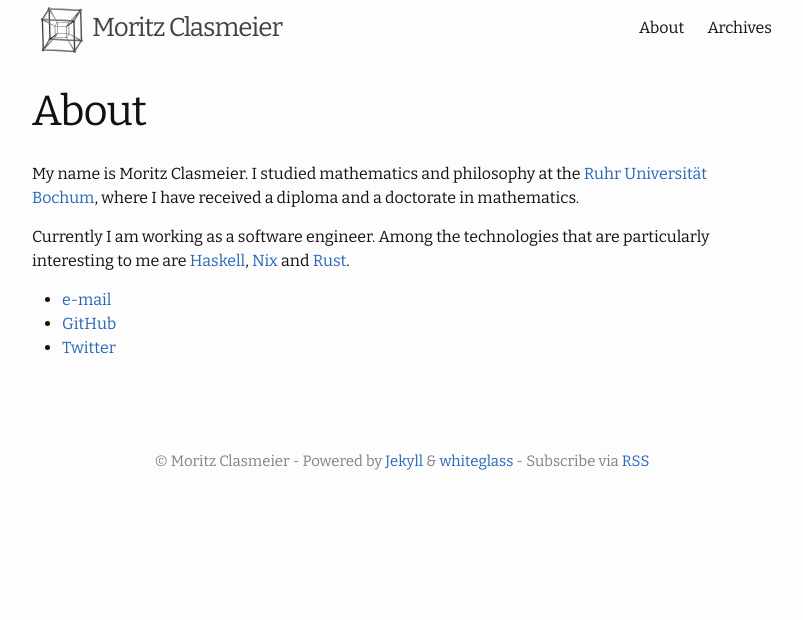
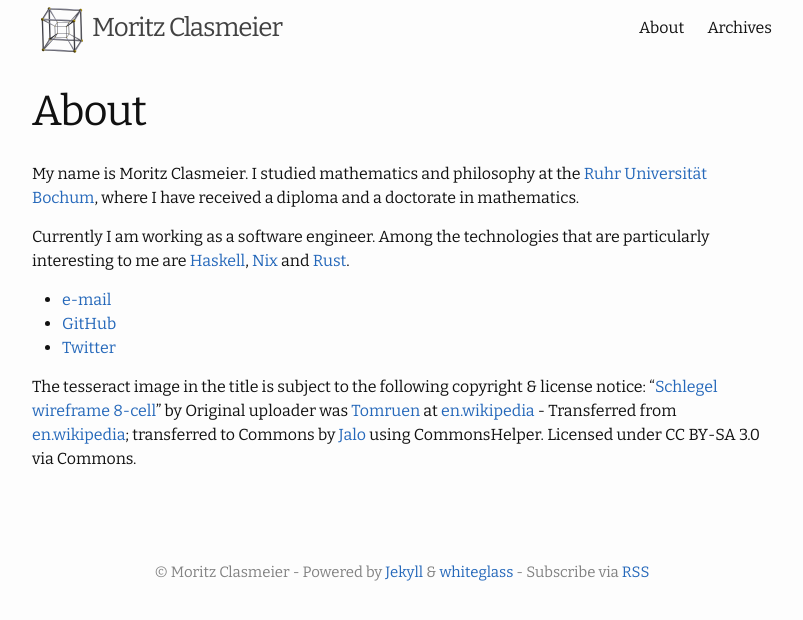
Before and after one commit to mtesseract/mtesseract.github.io, a Jekyll site: the page built from about.md, in a window 1280 px wide. Shown: the top 620 px of the page, without its empty margins (238-1041 px from the left). Built offline with Jekyll 4.4.1, drawn with Linux system fonts in a browser that asks for light colours.

Commit message:
Added copyright notice to About

```diff
--- a/about.md
+++ b/about.md
@@ -11,3 +11,5 @@ Currently I am working as a software engineer. Among the technologies that are p
 * [e-mail](mailto:mtesseract@silverratio.net)
 * [GitHub](https://github.com/mtesseract)
 * [Twitter](https://twitter.com/mtesseract)
+
+The tesseract image in the title is subject to the following copyright & license notice: “[Schlegel wireframe 8-cell](https://commons.wikimedia.org/wiki/File:Schlegel_wireframe_8-cell.png#/media/File:Schlegel_wireframe_8-cell.png)” by Original uploader was [Tomruen](http://en.wikipedia.org/wiki/User:Tomruen) at [en.wikipedia](http://en.wikipedia.org/) - Transferred from [en.wikipedia](http://en.wikipedia.org/); transferred to Commons by [Jalo](http://commons.wikimedia.org/wiki/User:Jalo) using CommonsHelper. Licensed under CC BY-SA 3.0 via Commons.
```
